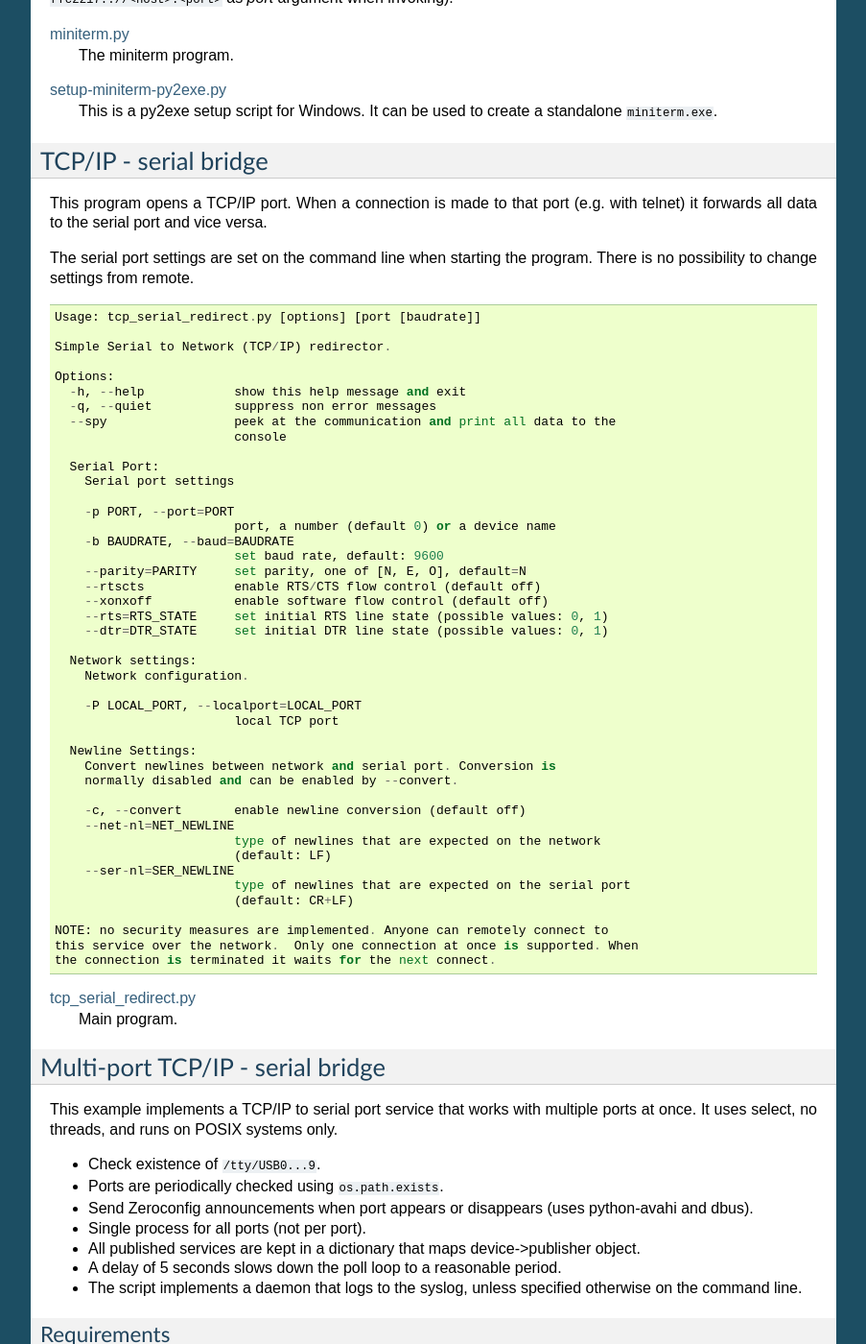
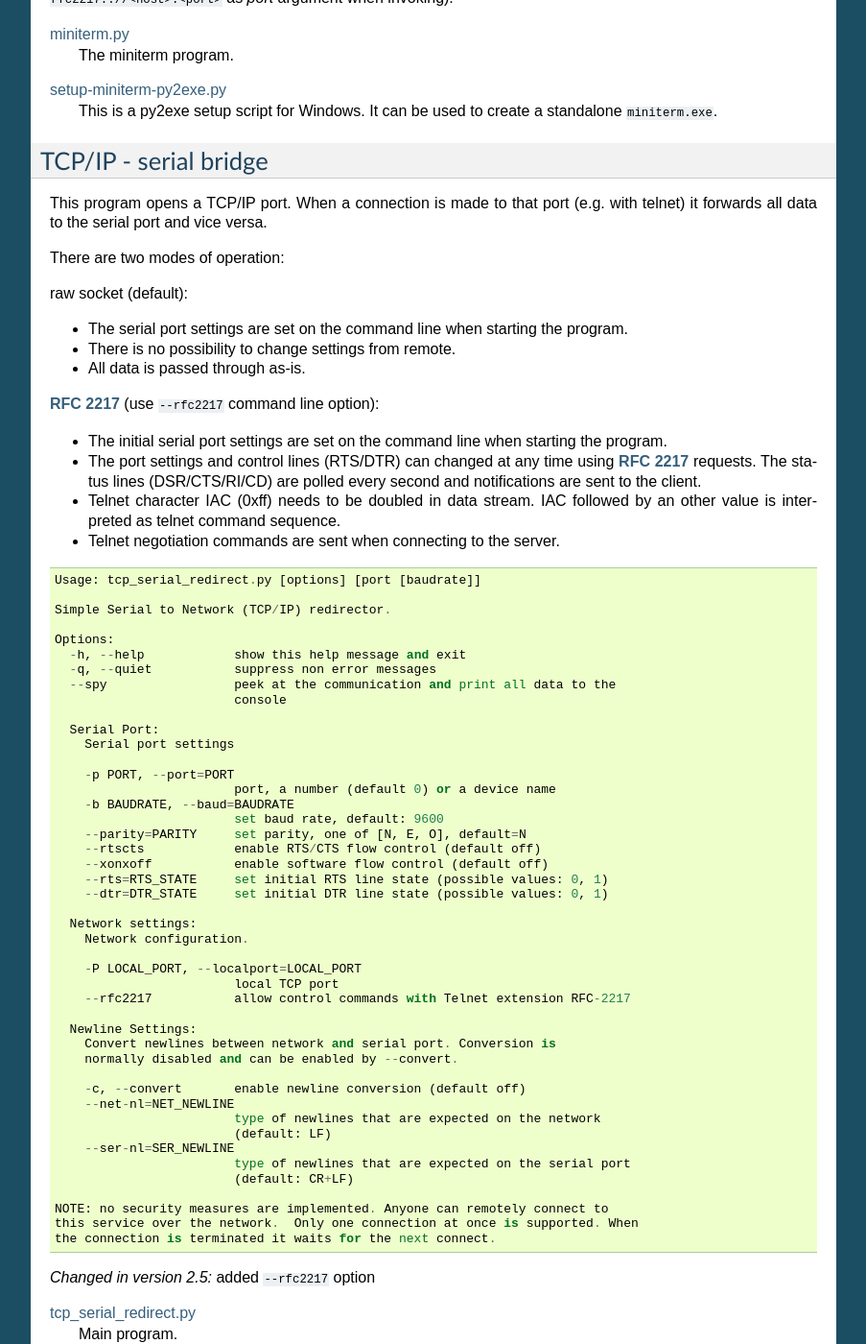
Before and after one commit to pyserial/pyserial, a Sphinx documentation site: the page built from pyserial/documentation/examples.rst, in a window 1280 px wide and 1400 px high, scrolled down 1386 px. Shown: the whole window at 96% size, without its empty margins (198-1101 px from the left). Built offline with Sphinx 7.4.7, drawn with Linux system fonts in a browser that asks for light colours.

Commit message:
update example description with RFC-2217 feature

```diff
--- a/pyserial/documentation/examples.rst
+++ b/pyserial/documentation/examples.rst
@@ -98,8 +98,26 @@ TCP/IP - serial bridge
 This program opens a TCP/IP port. When a connection is made to that port (e.g.
 with telnet) it forwards all data to the serial port and vice versa.
 
-The serial port settings are set on the command line when starting the program.
-There is no possibility to change settings from remote.
+There are two modes of operation:
+
+raw socket (default):
+
+- The serial port settings are set on the command line when starting the
+  program.
+- There is no possibility to change settings from remote.
+- All data is passed through as-is.
+
+:rfc:`2217` (use ``--rfc2217`` command line option):
+
+- The initial serial port settings are set on the command line when starting
+  the program.
+- The port settings and control lines (RTS/DTR) can changed at any time using
+  :rfc:`2217` requests. The status lines (DSR/CTS/RI/CD) are polled every
+  second and notifications are sent to the client.
+- Telnet character IAC (0xff) needs to be doubled in data stream. IAC followed
+  by an other value is interpreted as telnet command sequence.
+- Telnet negotiation commands are sent when connecting to the server.
+
 ::
 
     Usage: tcp_serial_redirect.py [options] [port [baudrate]]
@@ -130,6 +148,7 @@ There is no possibility to change settings from remote.
 
         -P LOCAL_PORT, --localport=LOCAL_PORT
                             local TCP port
+        --rfc2217           allow control commands with Telnet extension RFC-2217
 
       Newline Settings:
         Convert newlines between network and serial port. Conversion is
@@ -146,6 +165,8 @@ There is no possibility to change settings from remote.
     NOTE: no security measures are implemented. Anyone can remotely connect to
     this service over the network.  Only one connection at once is supported. When
     the connection is terminated it waits for the next connect.
+
+.. versionchanged:: 2.5 added ``--rfc2217`` option
 
 
 tcp_serial_redirect.py_
```
